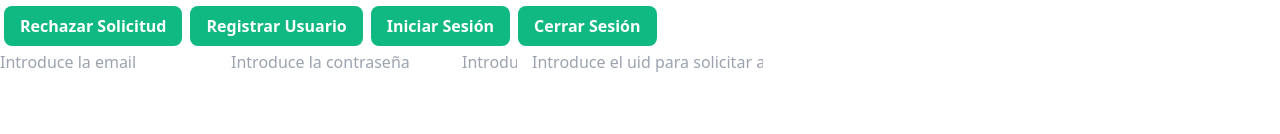
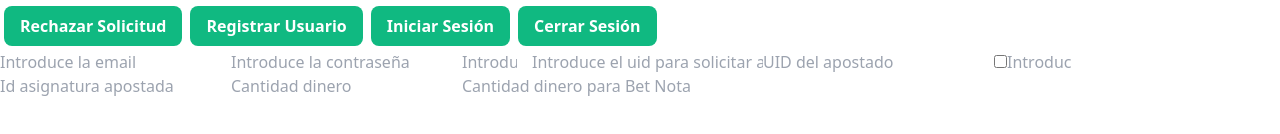
Before and after one commit to RobertoGonzalez-UCA/PinfBet, a React (Create React App) app: page / in a window 1280 px wide. Shown: the part 428-562 px from the top of the page. Built offline with nearby package versions, Linux system fonts and the light colour scheme.

Commit message:
Mejoras en crear apuesta, casi funcional

```diff
--- a/src/App.js
+++ b/src/App.js
@@ -73,6 +73,38 @@ export default function App() {
           type="text"
           placeholder="Introduce el uid para solicitar amistad"
         ></input>
+        <input
+          id="uidApostado"
+          type="text"
+          placeholder="UID del apostado"
+        ></input>
+        <input
+          id="apuestaNota"
+          type="checkbox"
+          placeholder="Apuestas pa nota?"
+        ></input>
+        <input
+          id="notaApostada"
+          type="number"
+          min="0"
+          max="10"
+          placeholder="Introduce el año"
+        ></input>
+        <input
+          id="idAsignatura"
+          type="text"
+          placeholder="Id asignatura apostada"
+        ></input>
+        <input
+          id="cantidadDinero"
+          type="text"
+          placeholder="Cantidad dinero"
+        ></input>
+        <input
+          id="cantidadDineroNota"
+          type="text"
+          placeholder="Cantidad dinero para Bet Nota"
+        ></input>
       </form>
     </div>
   );
--- a/src/db.js
+++ b/src/db.js
@@ -141,20 +141,49 @@ export function mostrarAsignaturasYear() {
     });
 }
 
-//PROBLEMA5:
+//PROBLEMA5: Vamos a ver que carajo hacemos con esto
+//Necesitamos UID del apostador, apostado, id de la asignatura, tipo de apuesta, cantidad de dinero
 export function crearApuesta() {
+  var uidApostante = firebase.auth().currentUser.uid;
+  var uidApostado = document.getElementById("uidApostado").value;
+  var apuestaNota = document.getElementById("apuestaNota").value;
+  var notaApostada = document.getElementById("notaApostada").value;
+  var idAsignatura = document.getElementById("idAsignatura").value;
+  var cantidadDinero = document.getElementById("cantidadDinero").value;
+  var cantidadDineroNota = document.getElementById("cantidadDineroNota").value;
+  var idBetContext = docRef.id;
+
   firebase
     .firestore()
     .collection("betContexts")
     .add({
-      acronym: "Apostado",
-      uid: 666,
+      uid: uidApostante,
       subjects: {
-        code: 69,
-        degreeId: 6969,
-        name: "Prueba de que apuesta esta aqui",
-        year: 9
+        acronym: "Asignatura",
+        code: 666,
+        degreeId: idAsignatura,
+        name: "Asignatura nombre completo",
+        year: 666
       }
+    })
+    .then(function (docRef) {
+      console.log("Document written with ID: ", docRef.id);
+      idBetContext = docRef.id;
+    })
+    .catch(function (error) {
+      console.error("Error adding document: ", error);
+    });
+
+  firebase
+    .firestore()
+    .collection("bets")
+    .add({
+      amount: cantidadDinero,
+      betContext: "/betContext/" + idBetContext,
+      betContextId: idBetContext,
+      type: "APRUEBA_SUSPENDE",
+      uid: uidApostado,
+      value: true
     })
     .then(function (docRef) {
       console.log("Document written with ID: ", docRef.id);
@@ -162,6 +191,26 @@ export function crearApuesta() {
     .catch(function (error) {
       console.error("Error adding document: ", error);
     });
+
+  if (apuestaNota == true) {
+    firebase
+      .firestore()
+      .collection("bets")
+      .add({
+        amount: cantidadDineroNota,
+        betContext: "/betContext/" + idBetContext,
+        betContextId: idBetContext,
+        type: "NOTA",
+        uid: uidApostado,
+        value: notaApostada
+      })
+      .then(function (docRef) {
+        console.log("Document written with ID: ", docRef.id);
+      })
+      .catch(function (error) {
+        console.error("Error adding document: ", error);
+      });
+  }
 }
 
 //Funcion REGISTRAR USUARIO (necesita revision donde esperamos 1 segundo y medio) "FUNCIONA"
```
